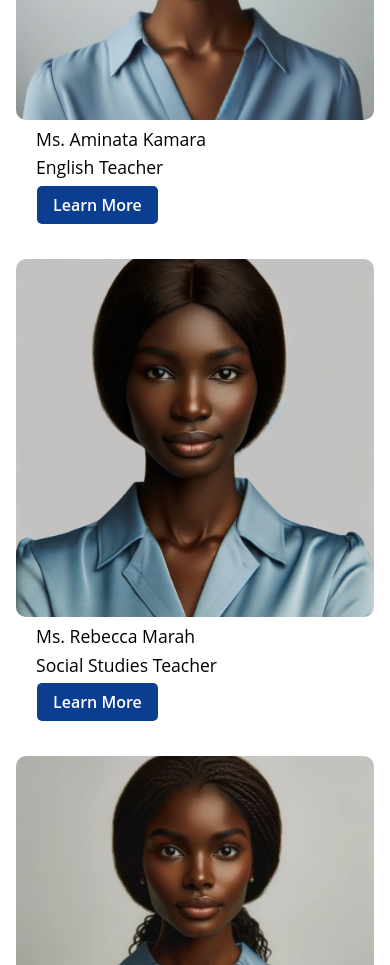
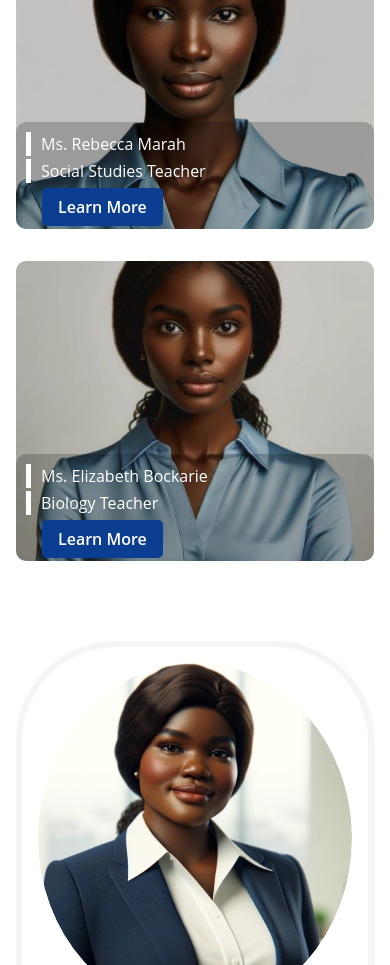
Before and after one commit to JohnSorba/gateway_school, a React (Create React App) app: page / in a window 390 px wide. Shown: the part 4540-5505 px from the top of the page. Built offline with nearby package versions, Linux system fonts and the light colour scheme.

Commit message:
Refactor Staff Section on Home Page

```diff
--- a/src/components/StaffSlide.css
+++ b/src/components/StaffSlide.css
@@ -1,8 +1,8 @@
 #staff-section {
   padding: 7% 1rem;
-  background: url(/public/cool-background.svg);
+  /* background: url(/public/cool-background.svg);
   background-size: cover;
-  background-position: 0% 0;
+  background-position: 0% 0; */
 }
 
 .staff-container {
@@ -31,8 +31,8 @@
 }
 
 .staff-container-flex {
-  display: flex;
-  justify-content: space-between;
+  display: grid;
+  grid-template-columns: repeat(4, 1fr);
   gap: 1rem;
   margin-bottom: 4rem;
 }
@@ -53,7 +53,7 @@
   width: 100%;
   height: 100%;
   object-fit: cover;
-  border-radius: 50%;
+  border-radius: 100%;
   transition: 0.2s all;
 }
 
@@ -69,8 +69,9 @@
 
 .staff-container-flex figcaption {
   position: absolute;
-  left: 5px;
-  bottom: 10px;
+  left: 0px;
+  bottom: 0px;
+  width: 100%;
   z-index: 100;
   color: var(--text-white);
   background-color: rgba(0, 0, 0, 0.2);
@@ -86,16 +87,16 @@
 }
 
 .staff-container-flex figcaption p:first-child {
-  font-size: 1.1rem;
+  font-size: 1rem;
   border-left: 5px solid var(--text-white);
   padding-left: 10px;
 }
 
 .staff-container-flex figcaption p:nth-child(2) {
-  font-size: 1.1rem;
+  font-size: 1rem;
   border-left: 5px solid var(--text-white);
   padding-left: 10px;
-  margin-bottom: 2rem;
+  margin-bottom: 1.5rem;
 }
 
 .figcaption-link {
@@ -111,21 +112,24 @@
 /* PRINCIPAL's SPEECH */
 .speech-grid {
   display: grid;
-  grid-template-columns: repeat(2, 1fr);
-  column-gap: 2rem;
-  /* align-items: stretch; */
-  /* max-width: 900px; */
+  grid-template-columns: 200px 1fr 150px;
+  gap: 2rem;
+  align-items: center;
+  padding: 1rem 1rem;
   margin: 0 auto;
+  border: 6px solid var(--subtle-background);
+  border-radius: 100px;
+  box-shadow: 1px 1px 1px 1px rgba(0, 0, 0, 0.02);
 }
 
 .speech-grid article:first-child {
   overflow: hidden;
-  border-radius: 15px;
+  border-radius: 100px;
 }
 
 .speech-grid img {
   object-fit: cover;
-  border-radius: 15px;
+  border-radius: 100px;
   transition: 0.2s all;
 }
 .speech-grid img:hover {
@@ -133,7 +137,7 @@
 }
 
 .speech-grid h3 {
-  font-size: 2rem;
+  font-size: 1.75rem;
   font-weight: 600;
   margin-bottom: 1rem;
 }
@@ -144,10 +148,19 @@
 }
 
 .read-more {
-  color: var(--primary-darkBlue);
-  text-decoration: underline;
+  justify-self: center;
+  display: flex;
+  align-items: center;
+  gap: 0.5rem;
+  color: var(--text-white);
+  padding: 0.5rem 1rem;
+  background-color: var(--main-bg-color);
+  border: 2px solid var(--main-bg-color);
+  border-radius: 50px;
+  transition: 0.05s all;
 }
 
+/****** NEW SECTION ******/
 /* HEADTEACHER'S SPEECH COMPONENT STYLES */
 .headteacher-speech {
   text-align: justify;
@@ -194,9 +207,46 @@
 }
 
 @media (max-width: 768px) {
+  .staff-container-flex {
+    grid-template-columns: repeat(2, 1fr);
+    margin-bottom: 2rem;
+  }
+
+  .speech-grid {
+    grid-template-columns: 1fr;
+    justify-items: center;
+    row-gap: 2rem;
+    padding-bottom: 2rem;
+  }
+
+  .speech-grid article:first-child {
+    border-radius: 100%;
+  }
+
+  .speech-grid img {
+    height: 350px;
+    border-radius: 100%;
+    /* width: 100%; */
+  }
+
+  .speech-grid h3 {
+    font-size: 1.75rem;
+    line-height: 1.2;
+    margin-bottom: 0.5rem;
+  }
+
+  .headteacher-speech h1 {
+    font-size: 1.5rem;
+    margin-bottom: 1.25rem;
+  }
 }
 
 @media (max-width: 575px) {
+  .staff-container-flex {
+    grid-template-columns: 1fr;
+    margin-bottom: 1.5rem;
+  }
+
   .staff-container h1 {
     font-size: 2rem;
     line-height: 1.1;
@@ -224,12 +274,12 @@
   }
 
   .staff-container-flex figcaption {
-    position: relative;
-    color: #000;
-    padding: 0;
+    /* position: relative; */
+    /* color: #000; */
+    /* padding: 0; */
     visibility: visible;
     opacity: 1;
-    background-color: white;
+    /* background-color: white; */
   }
 
   .staff-container-flex figcaption > * {
@@ -240,21 +290,6 @@
     margin-bottom: 0.75rem;
   }
 
-  .speech-grid {
-    grid-template-columns: 1fr;
-    row-gap: 2rem;
-  }
-
-  .speech-grid h3 {
-    font-size: 1.75rem;
-    line-height: 1.2;
-    margin-bottom: 1rem;
-  }
-
-  .headteacher-speech h1 {
-    font-size: 1.75rem;
-    margin-bottom: 1.5rem;
-  }
   .headteacher-speech .heading {
     grid-template-columns: 1fr;
     margin-bottom: 1.25rem;
--- a/src/components/StaffSlide.js
+++ b/src/components/StaffSlide.js
@@ -2,6 +2,7 @@ import { Link } from "react-router-dom";
 import { profileData } from "../data/ApplicationData";
 import "./StaffSlide.css";
 import { useSubpage } from "../Contexts/SubpageContext";
+import { ArrowRightIcon } from "@heroicons/react/24/outline";
 
 function StaffSlide() {
   const { setCurPageIndex } = useSubpage();
@@ -52,21 +53,17 @@ function StaffSlide() {
               educators; they are mentors, guides, and role models who play a
               pivotal role in shaping the educational journey of our students.
               Committed to excellence, they go above and beyond to create a
-              nurturing and inspiring learning environment. From our passionate
-              teachers who impart knowledge and instill a love for learning to
-              our dedicated support staff who ensure a safe and organized
-              campus, every member of our team contributes to the holistic
-              development of our students.
-              <Link
-                to="/about/headteacher-speech"
-                className="read-more"
-                onClick={goToSpeech}
-              >
-                {" "}
-                read more...
-              </Link>
+              nurturing and inspiring learning environment.
             </blockquote>
           </article>
+          <Link
+            to="/about/headteacher-speech"
+            className="read-more btn"
+            onClick={goToSpeech}
+          >
+            {" "}
+            Read More <ArrowRightIcon className="h-4 w-4" />
+          </Link>
         </div>
       </div>
     </section>
@@ -80,7 +77,7 @@ export function HeadTeacherSpeech() {
   return (
     <>
       <article className="headteacher-speech">
-        <h1>Head Teacher's Remarks</h1>
+        <h1>Headteacher's Remarks</h1>
 
         <div className="heading">
           <img src="/headteacher_img.jpg" alt="Janet Hinga" />
```
